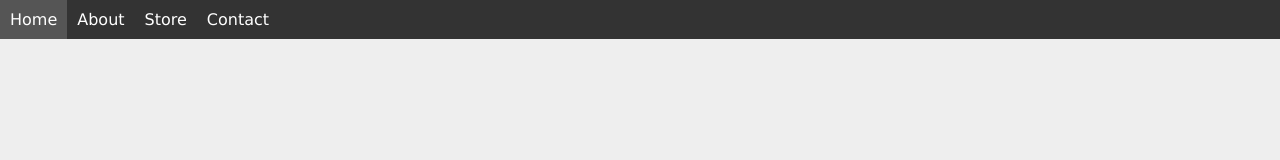
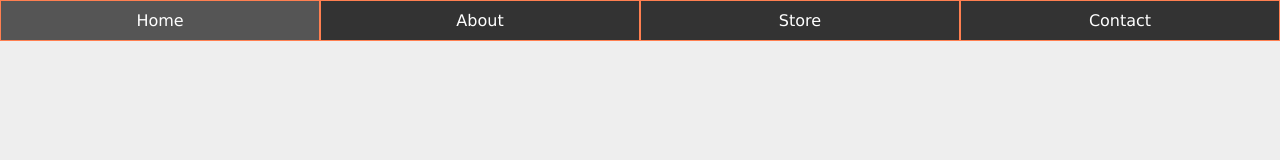
Before and after one commit to manimovassagh/responsiveMenuFlex, a plain HTML site: page index.html in a window 1280 px wide. Drawn offline with Linux system fonts and the light colour scheme.

Commit message:
Add files via upload

```diff
--- a/styles.css
+++ b/styles.css
@@ -28,6 +28,7 @@ nav a {
     color: #ffffff;
     padding:10px;
     display: block;
+    border: solid 1px coral;
 }
 nav a:hover{
     background-color: #555;
@@ -39,3 +40,6 @@ nav a:hover{
         display: flex;
     }
 }
+nav li{
+    flex:1 1 0;
+}
```
